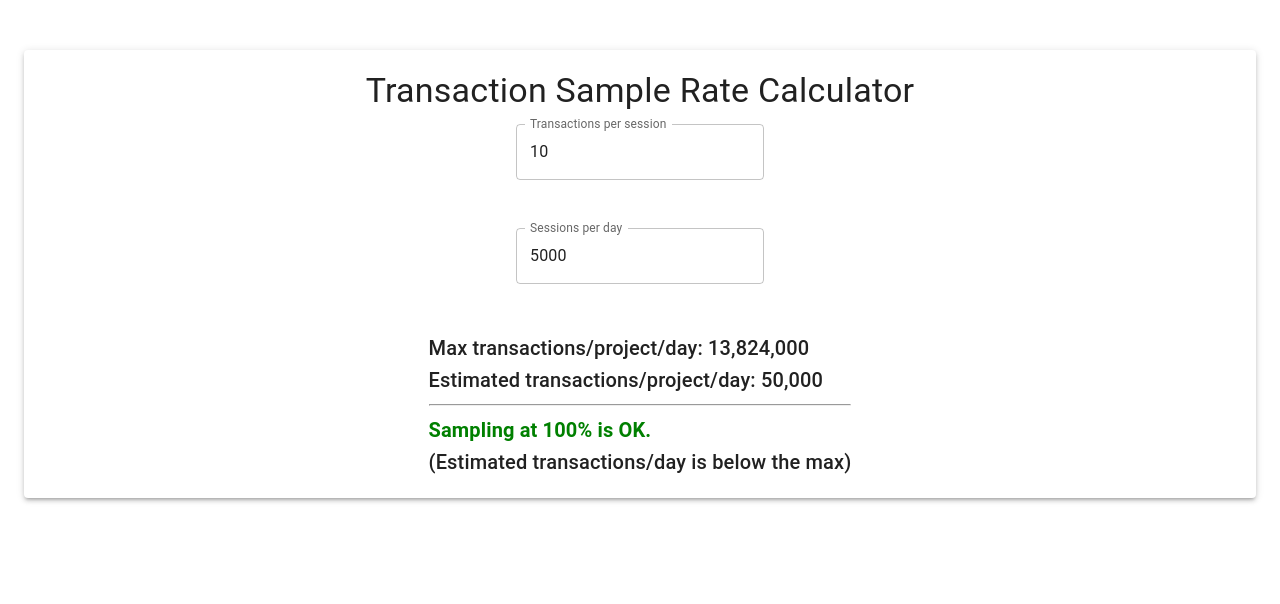
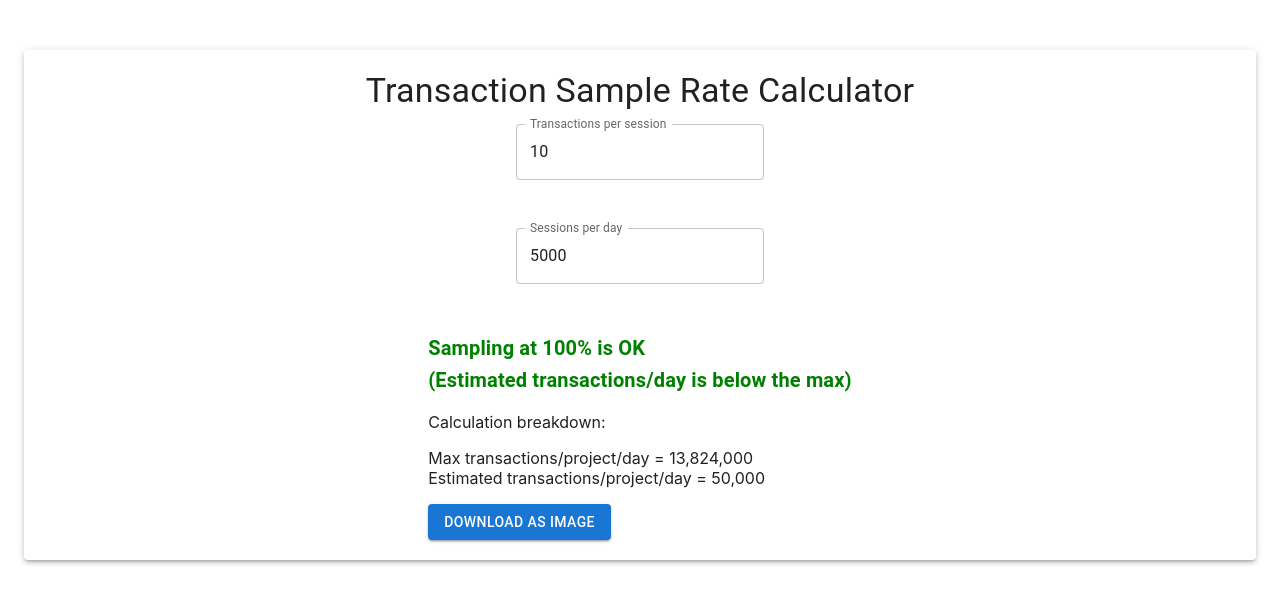
Before and after one commit to cstavitsky/sample-rate-calculator, a React (Create React App) app: page / in a window 1280 px wide. Shown: the top 604 px of the page. Built offline with nearby package versions, Linux system fonts and the light colour scheme.

Commit message:
formatted

```diff
--- a/package.json
+++ b/package.json
@@ -9,6 +9,7 @@
     "@testing-library/jest-dom": "^5.17.0",
     "@testing-library/react": "^13.4.0",
     "@testing-library/user-event": "^13.5.0",
+    "html2canvas": "^1.4.1",
     "react": "^18.3.1",
     "react-dom": "^18.3.1",
     "react-scripts": "5.0.1",
--- a/src/App.css
+++ b/src/App.css
@@ -36,3 +36,8 @@
     transform: rotate(360deg);
   }
 }
+
+.padded {
+  padding: 40px;
+  margin: 40px;
+}
--- a/src/App.js
+++ b/src/App.js
@@ -6,14 +6,36 @@ import {
   Typography,
   Paper,
   Box,
+  Button,
 } from "@mui/material";
+import html2canvas from "html2canvas";
 
 function App() {
   const [transactionsPerSession, setTransactionsPerSession] = useState("10");
   const [sessionsPerDay, setSessionsPerDay] = useState("5000");
   const [errorMessage, setErrorMessage] = useState("");
+  const printRef = React.useRef();
 
   const maxTransactionsPerDay = 13824000;
+
+  const handleDownloadImage = async () => {
+    const element = printRef.current;
+    const canvas = await html2canvas(element);
+
+    const data = canvas.toDataURL("image/jpg");
+    const link = document.createElement("a");
+
+    if (typeof link.download === "string") {
+      link.href = data;
+      link.download = `samplerate_${samplePercentage}.png`;
+
+      document.body.appendChild(link);
+      link.click();
+      document.body.removeChild(link);
+    } else {
+      window.open(data);
+    }
+  };
 
   // Utility function to format numbers with commas
   const formatNumberWithCommas = (value) => {
@@ -99,17 +121,28 @@ function App() {
           {calculatedTransactions > 0 && (
             <Grid2 item>
               <Box textAlign="left">
-                <Typography variant="h6">
-                  Max transactions/project/day: 13,824,000
+                <div ref={printRef} class="padded">
+                  {samplePercentage === 100 ? (
+                    <div>
+                      <Typography
+                        variant="h6"
+                        color="green"
+                        style={{ fontWeight: "bold" }}
+                      >
+                        Sampling at 100% is OK
+                        <br />
+                        (Estimated transactions/day is below the max)
                       </Typography>
-                <Typography variant="h6">
-                  Estimated transactions/project/day:{" "}
+                      <p>Calculation breakdown:</p>
+                      Max transactions/project/day ={" "}
+                      {maxTransactionsPerDay.toLocaleString()}
+                      <br />
+                      Estimated transactions/project/day ={" "}
                       {calculatedTransactions.toLocaleString()}
-                </Typography>
-                <hr />
-
-                {calculatedTransactions > maxTransactionsPerDay ? (
-                  <>
+                      <br />
+                    </div>
+                  ) : (
+                    <div>
                       <Typography
                         variant="h6"
                         color="error"
@@ -118,24 +151,10 @@ function App() {
                         Customer will need to sample!
                       </Typography>
                       <hr />
-                  </>
-                ) : (
-                  <Typography
-                    variant="h6"
-                    color="green"
-                    style={{ fontWeight: "bold" }}
-                  >
-                    Sampling at 100% is OK.
-                  </Typography>
-                )}
-
-                <Typography variant="h6">
-                  {samplePercentage === 100 ? (
-                    "(Estimated transactions/day is below the max)"
-                  ) : (
-                    <div>
                       <Typography variant="h5">
-                        Recommended Sample Rate: {samplePercentage}%{" "}
+                        <b>
+                          Recommended tracesSampleRate: {samplePercentage / 100}{" "}
+                        </b>
                       </Typography>
                       <p>Calculation breakdown:</p>
                       Max transactions/project/day ={" "}
@@ -147,9 +166,20 @@ function App() {
                       Sample rate = ({maxTransactionsPerDay.toLocaleString()} /{" "}
                       {calculatedTransactions.toLocaleString()}) * 100% ={" "}
                       {samplePercentage}%
+                      <br />
                     </div>
                   )}
-                </Typography>
+                </div>
+                <div>
+                  <p></p>
+                  <Button
+                    type="button"
+                    variant="contained"
+                    onClick={handleDownloadImage}
+                  >
+                    Download as Image
+                  </Button>
+                </div>
               </Box>
             </Grid2>
           )}
```
Also changed, not shown: 1 other file (tests, documents, lock files or other folders). Lines whose indentation alone changed are shown as unchanged.
